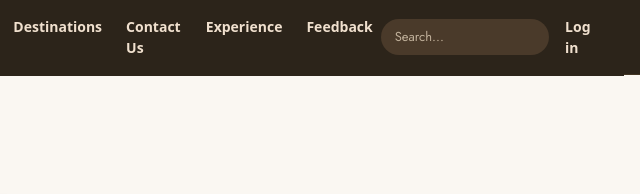
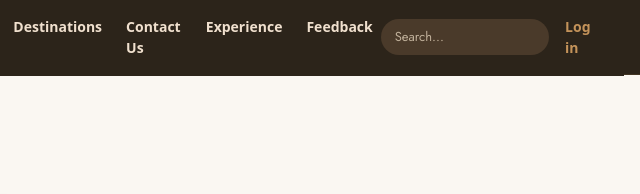
Before and after one commit to EmmahJudge/bida25-043WMD-ASSIGNMENT, a plain HTML site: page login.html in a window 1280 px wide. Shown: the top 194 px of the page, 616-1256 px from the left. Drawn offline with nearby package versions, Linux system fonts and the light colour scheme.

Commit message:
Update login.html

```diff
--- a/login.html
+++ b/login.html
@@ -39,7 +39,7 @@
                 <form class="search-form" action="search.html" method="get">
                     <input type="text" name="query" placeholder="Search..." class="form-control form-control-sm">
                 </form>
-                <a href="login.html" class="nav-link">Log in</a>
+                <a href="login.html" class="nav-link active">Log in</a>
             </div>
         </div>
     </header>
```
